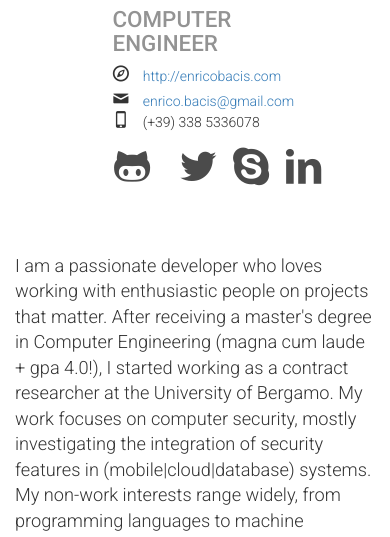
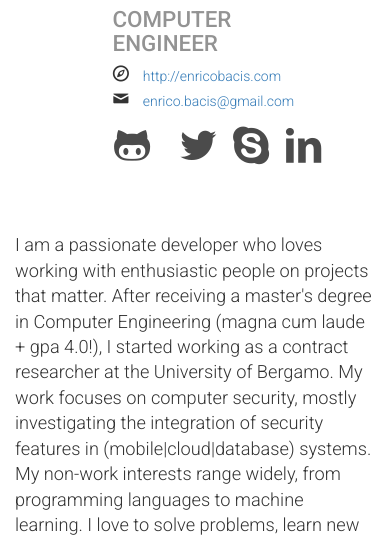
Before and after one commit to enricobacis/enricobacis.github.io, a plain HTML site: page index.html in a window 390 px wide. Shown: the part 78-615 px from the top of the page. Drawn offline with nearby package versions, Linux system fonts and the light colour scheme.

Commit message:
remove phone

```diff
--- a/index.html
+++ b/index.html
@@ -506,10 +506,6 @@ icon.large {
 								<icon class="entypo-mail"></icon>
 								<a href="/cdn-cgi/l/email-protection#4c29223e252f23622e2d2f253f0c2b212d2520622f2321"><span class="__cf_email__" data-cfemail="1c79726e757f73327e7d7f756f5c7b717d7570327f7371">[email&#160;protected]</span><script data-cfhash='f9e31' type="text/javascript">
 /* <![CDATA[ */!function(){try{var t="currentScript"in document?document.currentScript:function(){for(var t=document.getElementsByTagName("script"),e=t.length;e--;)if(t[e].getAttribute("data-cfhash"))return t[e]}();if(t&&t.previousSibling){var e,r,n,i,c=t.previousSibling,a=c.getAttribute("data-cfemail");if(a){for(e="",r=parseInt(a.substr(0,2),16),n=2;a.length-n;n+=2)i=parseInt(a.substr(n,2),16)^r,e+=String.fromCharCode(i);e=document.createTextNode(e),c.parentNode.replaceChild(e,c)}t.parentNode.removeChild(t);}}catch(u){}}()/* ]]> */</script></a>
-							</div>
-							<div class="phone">
-								<icon class="entypo-phone"></icon>
-								(+39) 338 5336078
 							</div>
 						</div>
 						<section id="location">
```
